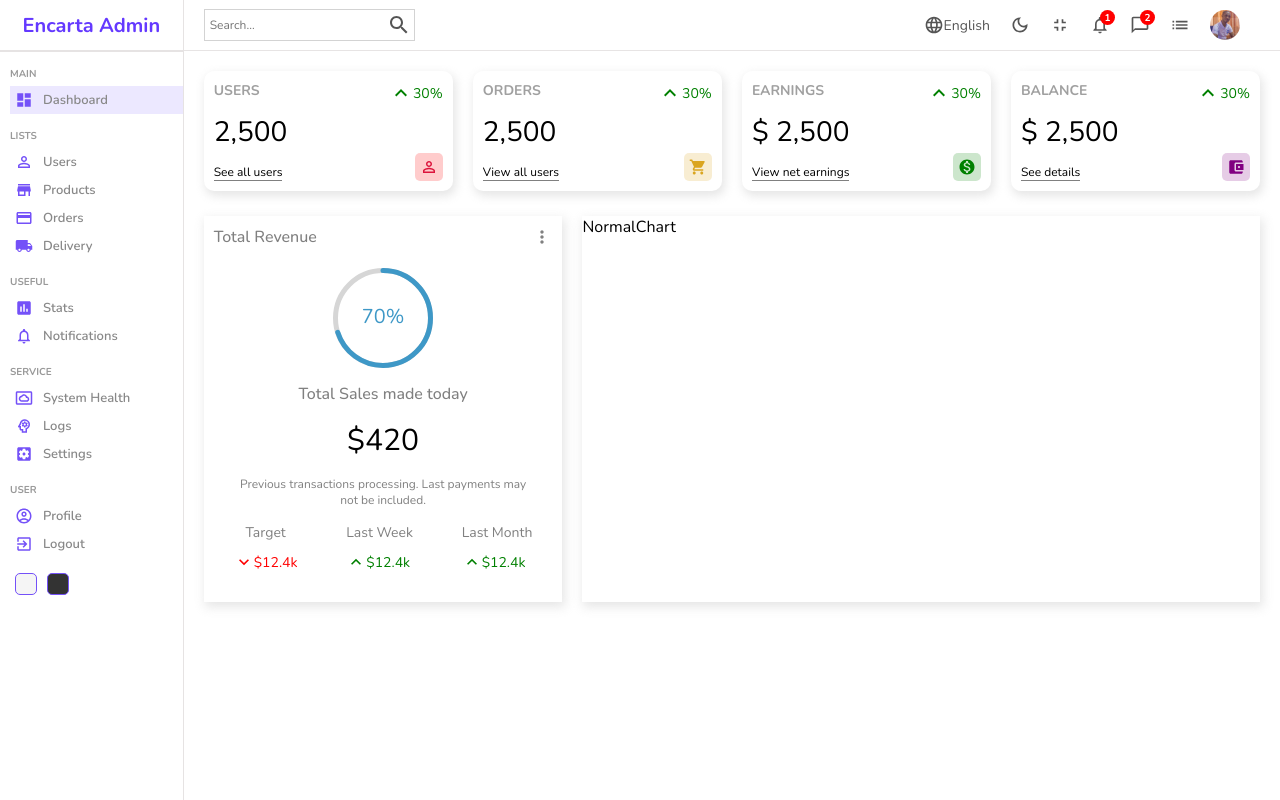
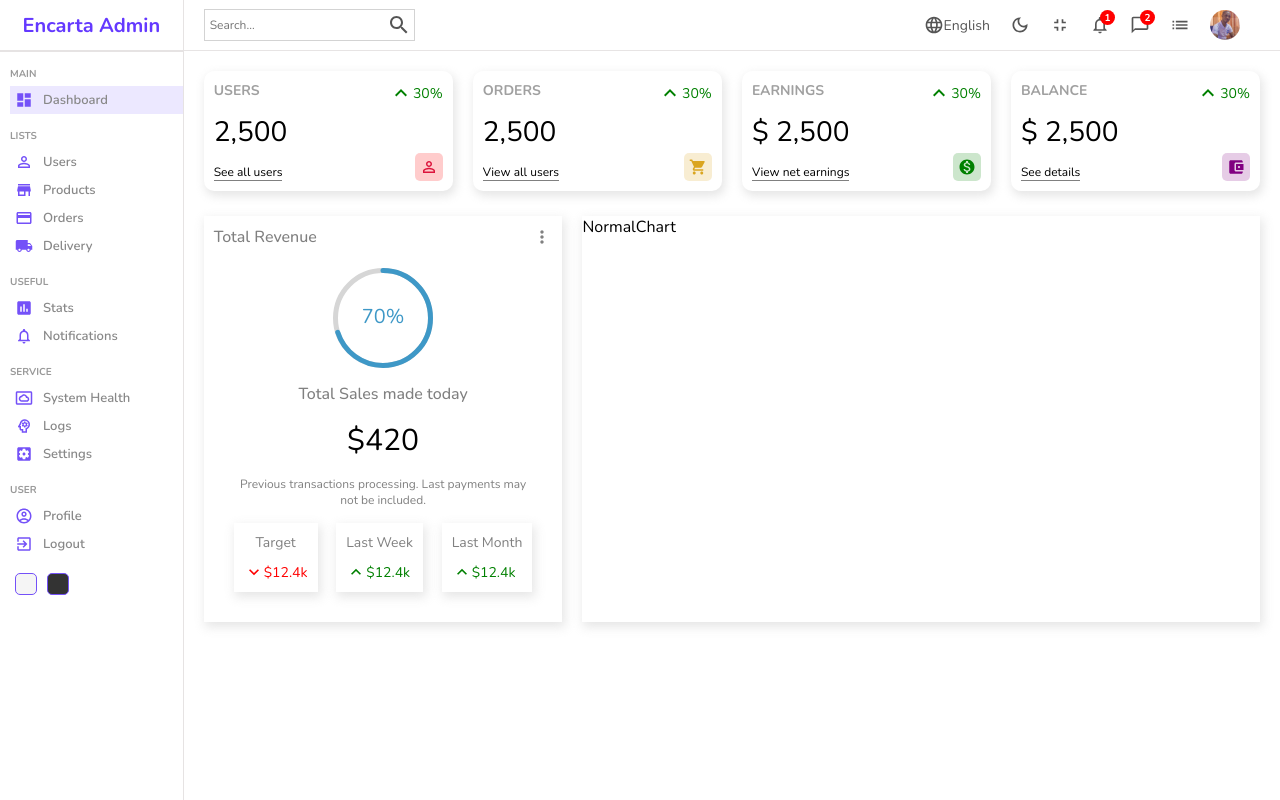
Before and after one commit to anyars-encarta/dashboard-admin, a React (Create React App) app: page / in a window 1280 px wide. Built offline with nearby package versions, Linux system fonts and the light colour scheme.

Commit message:
Correct progress bar section styling

```diff
--- a/src/components/featuredChart/featuredChart.scss
+++ b/src/components/featuredChart/featuredChart.scss
@@ -56,6 +56,9 @@
 
             .item {
                 text-align: center;
+                padding: 10px;
+                -webkit-box-shadow: 2px 4px 10px 1px rgba(0, 0, 0, 0.47);
+                box-shadow: 2px 4px 10px 1px rgba(201, 201, 201, 0.47);
 
                 .itemTitle {
                     font-size: 14px;
```
